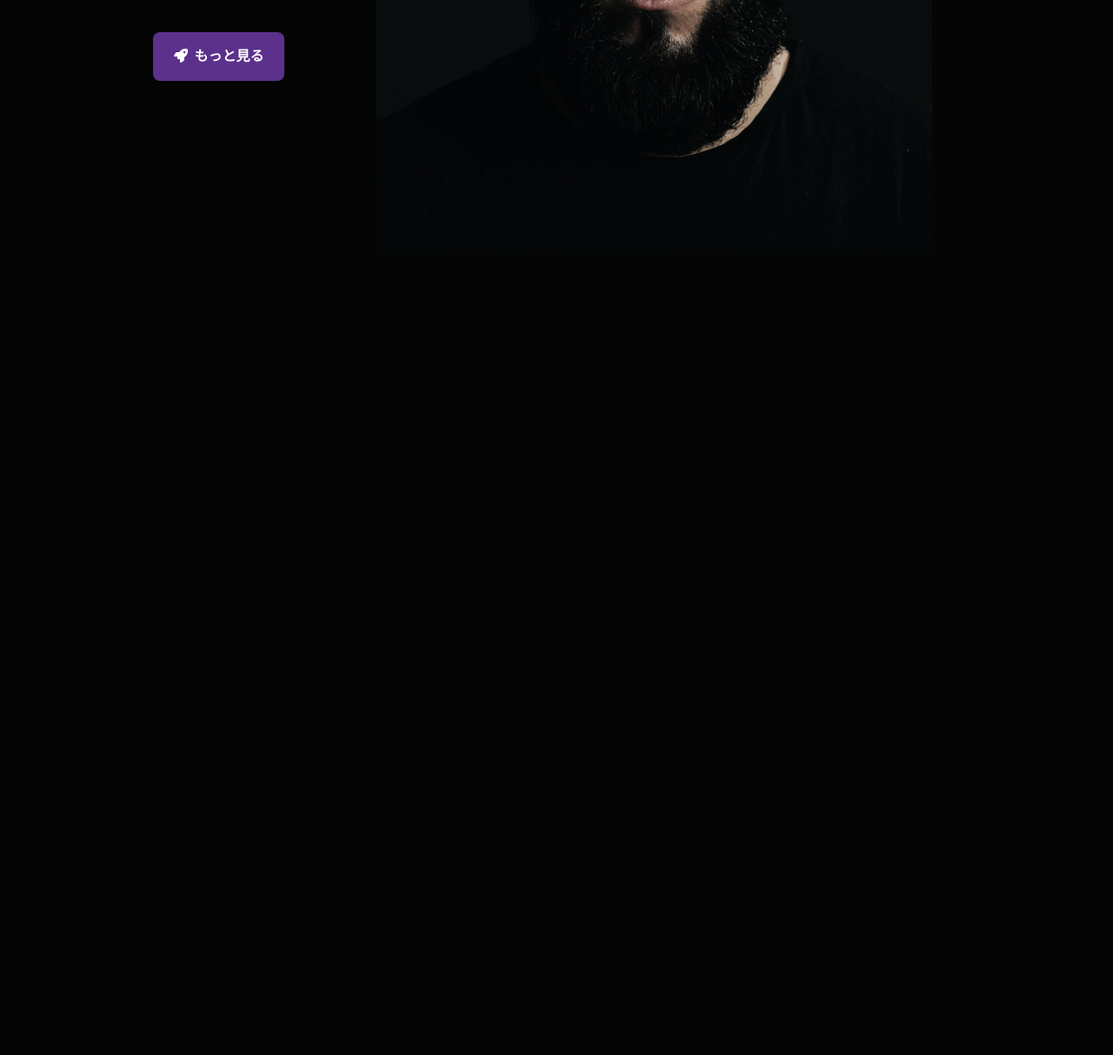
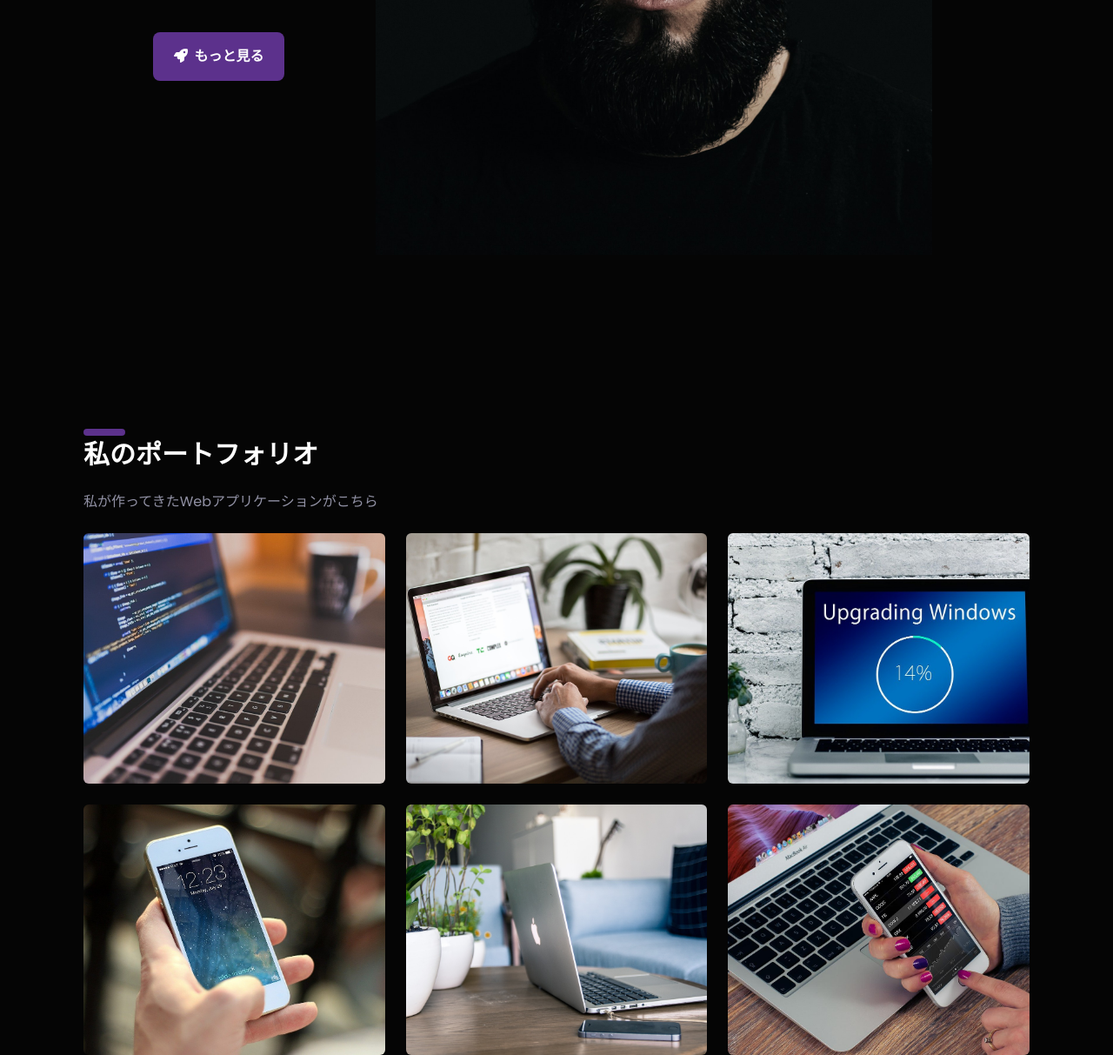
Before and after one commit to yuki546/tailwindcss-udemy-01, a website: page src/index.html in a window 1280 px wide. Shown: the part 515-1728 px from the top of the page at 87% size. Before the commit the page ends 808 px from the top, so only its background shows below. Drawn offline with Linux system fonts and the light colour scheme.

Commit message:
ポートフォリオセクション

```diff
--- a/src/index.html
+++ b/src/index.html
@@ -11,9 +11,10 @@
   <link rel="preconnect" href="https://fonts.gstatic.com" crossorigin>
   <link
     href="https://fonts.googleapis.com/css2?family=Poppins:ital,wght@0,100;0,200;0,300;0,400;0,500;0,600;0,700;0,800;0,900;1,100;1,200;1,300;1,400;1,500;1,600;1,700;1,800;1,900&display=swap"
-    rel="stylesheet"
-  >
-  <link rel="stylesheet" href="https://cdnjs.cloudflare.com/ajax/libs/font-awesome/6.5.2/css/all.min.css" integrity="sha512-SnH5WK+bZxgPHs44uWIX+LLJAJ9/2PkPKZ5QiAj6Ta86w+fsb2TkcmfRyVX3pBnMFcV7oQPJkl9QevSCWr3W6A==" crossorigin="anonymous" referrerpolicy="no-referrer" />
+    rel="stylesheet">
+  <link rel="stylesheet" href="https://cdnjs.cloudflare.com/ajax/libs/font-awesome/6.5.2/css/all.min.css"
+    integrity="sha512-SnH5WK+bZxgPHs44uWIX+LLJAJ9/2PkPKZ5QiAj6Ta86w+fsb2TkcmfRyVX3pBnMFcV7oQPJkl9QevSCWr3W6A=="
+    crossorigin="anonymous" referrerpolicy="no-referrer" />
 </head>
 
 <body class="font-poppins bg-body text-white">
@@ -25,7 +26,8 @@
         <a href="#home" class="hover:text-selected-text transition-all duration-300">ホーム</a>
         <a href="#portfolio" class="hover:text-selected-text transition-all duration-300">ポートフォリオ</a>
         <a href="#clients" class="hover:text-selected-text transition-all duration-300">お客様</a>
-        <a href="#contact"><button class="px-6 py-2 bg-theme font-bold rounded-lg hover:bg-purple-600 transition-all duration-300">お問い合わせ</button></a>
+        <a href="#contact"><button
+            class="px-6 py-2 bg-theme font-bold rounded-lg hover:bg-purple-600 transition-all duration-300">お問い合わせ</button></a>
       </div>
       <div class="md:hidden">
         <i class="fa-solid fa-bars"></i>
@@ -47,8 +49,27 @@
           <span>もっと見る</span>
         </button>
       </div>
-      <img src="./images/human.jpg" alt="image" class="md:absolute lg:top-2 lg:right-52 md:w-3/5 w-10/12 mt-12 md:mt-0 right-6 mx-auto -z-10 lg:w-3/6">
+      <img src="./images/human.jpg" alt="image"
+        class="md:absolute lg:top-2 lg:right-52 md:w-3/5 w-10/12 mt-12 md:mt-0 right-6 mx-auto -z-10 lg:w-3/6">
     </div>
+  </div>
+
+  <!-- ポートフォリオセクション -->
+  <div id="portfolio" class="container mt-64 flex justify-between items-center mx-auto px-8 md:px-14 lg:px-24 w-full">
+    <section class="w-full">
+      <h2 class="secondary-title">私のポートフォリオ</h2>
+      <p class="section-paragraph">
+        私が作ってきたWebアプリケーションがこちら
+      </p>
+      <div class="grid lg:grid-cols-3 md:grid-cols-2 grid-cols-1 gap-6">
+        <img src="./images/portfolio1.jpg" alt="" class="w-full h-36 lg:h-72 object-cover rounded-md cursor-pointer"/>
+        <img src="./images/portfolio2.jpg" alt="" class="w-full h-36 lg:h-72 object-cover rounded-md cursor-pointer"/>
+        <img src="./images/portfolio3.jpg" alt="" class="w-full h-36 lg:h-72 object-cover rounded-md cursor-pointer"/>
+        <img src="./images/portfolio4.jpg" alt="" class="w-full h-36 lg:h-72 object-cover rounded-md cursor-pointer"/>
+        <img src="./images/portfolio5.jpg" alt="" class="w-full h-36 lg:h-72 object-cover rounded-md cursor-pointer"/>
+        <img src="./images/portfolio6.jpg" alt="" class="w-full h-36 lg:h-72 object-cover rounded-md cursor-pointer"/>
+      </div>
+    </section>
   </div>
 </body>
 
--- a/src/input.css
+++ b/src/input.css
@@ -2,27 +2,15 @@
 @tailwind components;
 @tailwind utilities;
 
-.easy-button {
-  padding: 8px 16px;
-  background-color: #467ef7;
-  color: white;
-  border-radius: 4px;
-  font: bold;
-  margin-left: 40px;
+.secondary-title {
+  @apply text-3xl font-bold;
 }
 
-.easy-button:hover {
-  background-color: #386ad6;
+.secondary-title::before {
+  content: "";
+  @apply block w-12 h-2 bg-theme rounded-full mb-1;
 }
 
-.btn {
-  @apply font-bold py-2 px-4 rounded ml-10;
+.section-paragraph {
+  @apply text-secondary my-6 w-full max-w-3xl;
 }
-
-.btn-blue {
-  @apply bg-blue-500 text-white;
-}
-
-.btn-blue:hover {
-  @apply bg-blue-600;
-}
--- a/tailwind.config.js
+++ b/tailwind.config.js
@@ -4,9 +4,10 @@ module.exports = {
   theme: {
     extend: {
       colors: {
-        'body': '#050505',
+        body: '#050505',
         'selected-text': '#A3A3FF',
-        'theme': '#5c318c',
+        theme: '#5c318c',
+        secondary: '#9191A4',
       },
     },
     fontFamily: {
```
Also changed, not shown: src/output.css.
